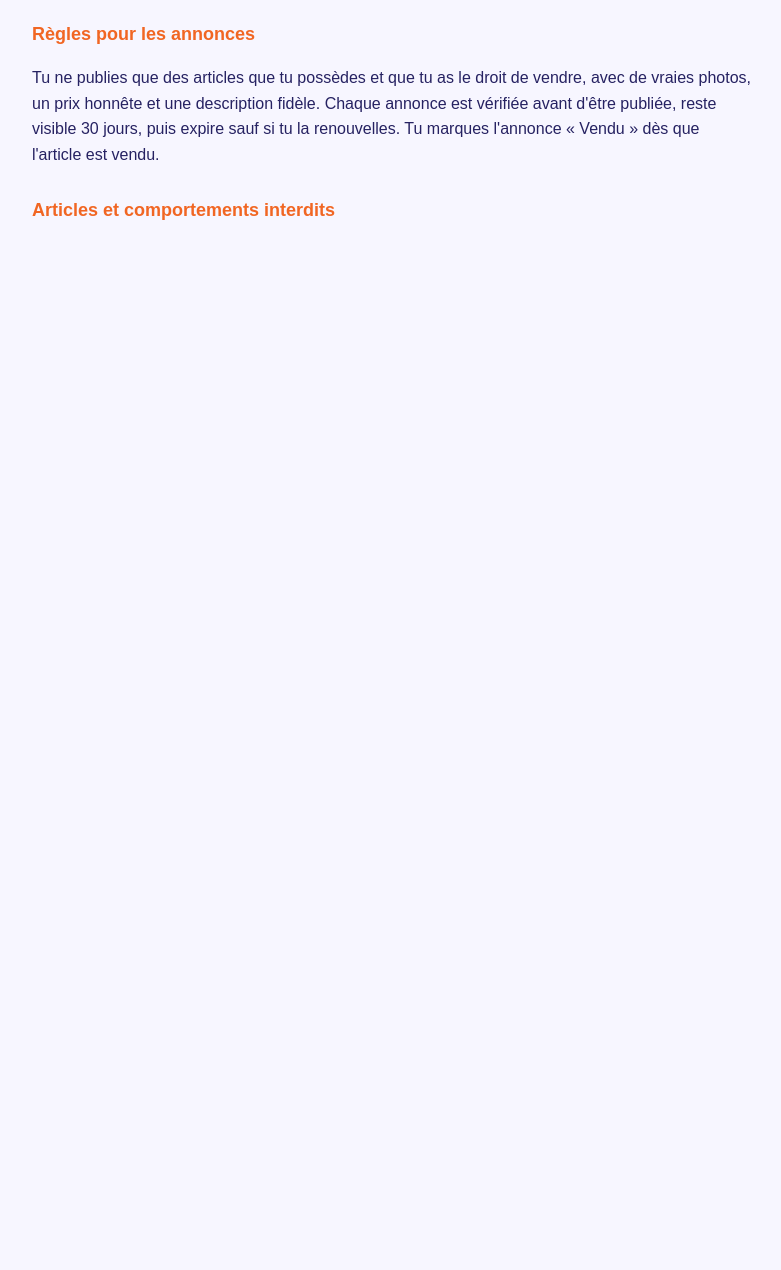
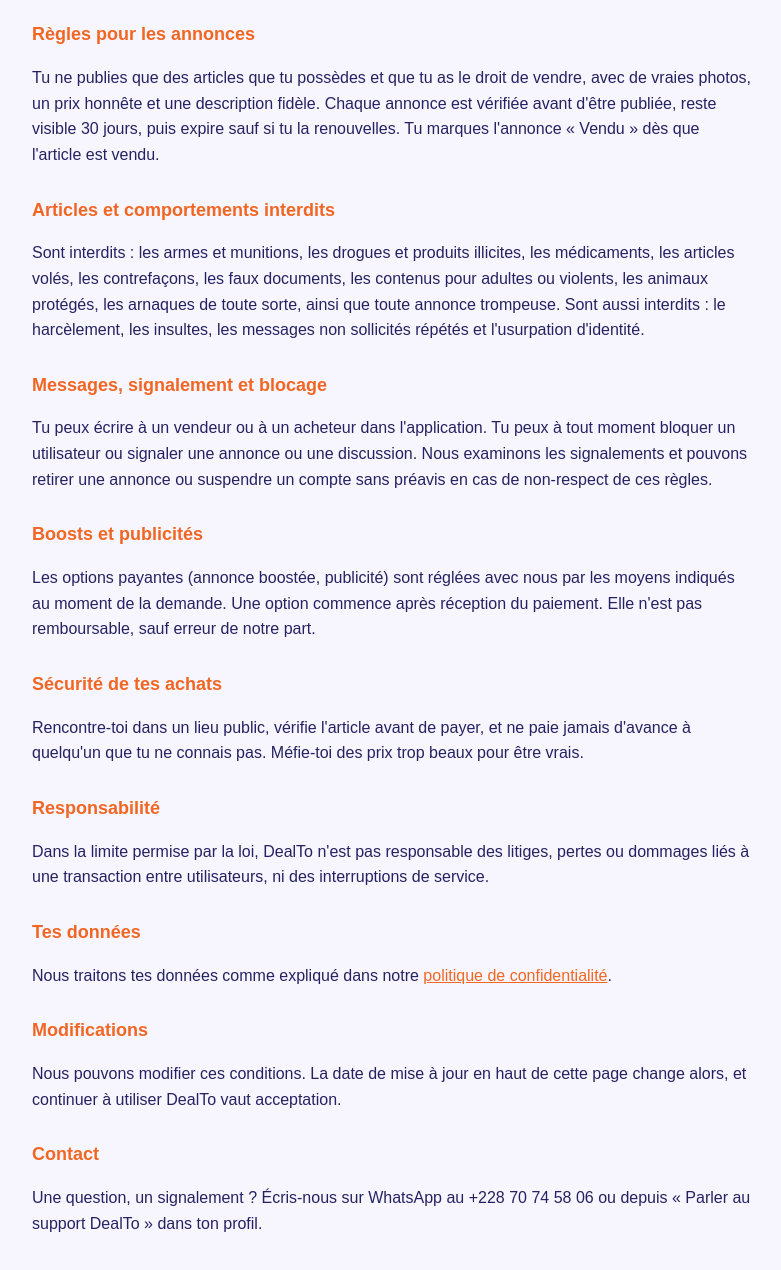
Before and after one commit to ghostbili23324-hash/portfolio, a plain HTML site: page deal/conditions.html in a window 1280 px wide. Shown: the part 500-1770 px from the top of the page, without its empty margins (248-1029 px from the left). Before the commit the page ends 800 px from the top, so only its background shows below. Drawn offline with Linux system fonts and the light colour scheme.

Commit message:
Add terms and conditions for users and sellers

```diff
--- a/deal/conditions.html
+++ b/deal/conditions.html
@@ -17,3 +17,20 @@
 <h2>Règles pour les annonces</h2>
 <p>Tu ne publies que des articles que tu possèdes et que tu as le droit de vendre, avec de vraies photos, un prix honnête et une description fidèle. Chaque annonce est vérifiée avant d'être publiée, reste visible 30 jours, puis expire sauf si tu la renouvelles. Tu marques l'annonce « Vendu » dès que l'article est vendu.</p>
 <h2>Articles et comportements interdits</h2>
+<p>Sont interdits : les armes et munitions, les drogues et produits illicites, les médicaments, les articles volés, les contrefaçons, les faux documents, les contenus pour adultes ou violents, les animaux protégés, les arnaques de toute sorte, ainsi que toute annonce trompeuse. Sont aussi interdits : le harcèlement, les insultes, les messages non sollicités répétés et l'usurpation d'identité.</p>
+<h2>Messages, signalement et blocage</h2>
+<p>Tu peux écrire à un vendeur ou à un acheteur dans l'application. Tu peux à tout moment bloquer un utilisateur ou signaler une annonce ou une discussion. Nous examinons les signalements et pouvons retirer une annonce ou suspendre un compte sans préavis en cas de non-respect de ces règles.</p>
+<h2>Boosts et publicités</h2>
+<p>Les options payantes (annonce boostée, publicité) sont réglées avec nous par les moyens indiqués au moment de la demande. Une option commence après réception du paiement. Elle n'est pas remboursable, sauf erreur de notre part.</p>
+<h2>Sécurité de tes achats</h2>
+<p>Rencontre-toi dans un lieu public, vérifie l'article avant de payer, et ne paie jamais d'avance à quelqu'un que tu ne connais pas. Méfie-toi des prix trop beaux pour être vrais.</p>
+<h2>Responsabilité</h2>
+<p>Dans la limite permise par la loi, DealTo n'est pas responsable des litiges, pertes ou dommages liés à une transaction entre utilisateurs, ni des interruptions de service.</p>
+<h2>Tes données</h2>
+<p>Nous traitons tes données comme expliqué dans notre <a href="confidentialite.html">politique de confidentialité</a>.</p>
+<h2>Modifications</h2>
+<p>Nous pouvons modifier ces conditions. La date de mise à jour en haut de cette page change alors, et continuer à utiliser DealTo vaut acceptation.</p>
+<h2>Contact</h2>
+<p>Une question, un signalement ? Écris-nous sur WhatsApp au +228 70 74 58 06 ou depuis « Parler au support DealTo » dans ton profil.</p>
+</body>
+</html>
```
